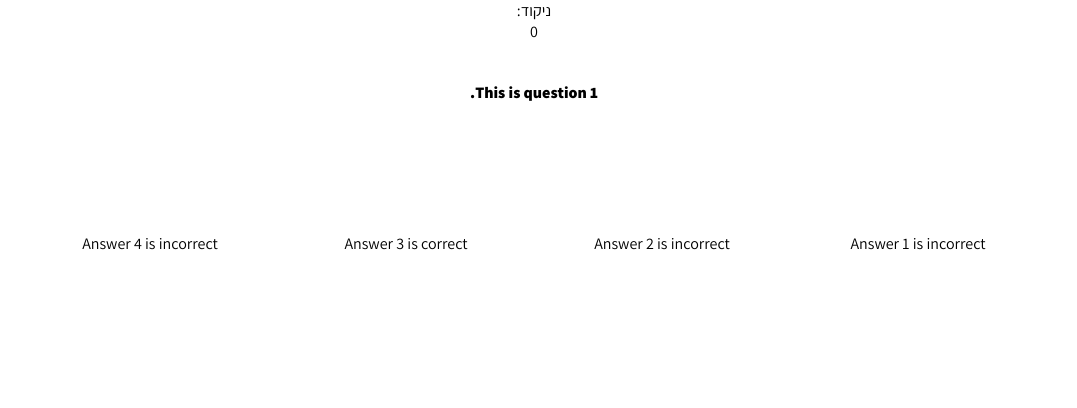
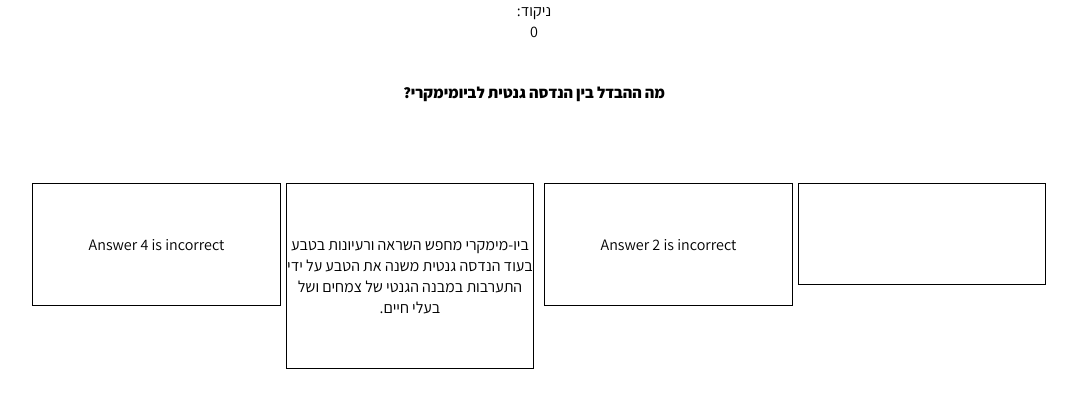
Before and after one commit to jasonlipo/BiomimicryTriviaGame, a plain HTML site: page index.html in a window 1280 px wide. Shown: the whole page, without its empty margins (106-1183 px from the left). Drawn offline with Linux system fonts and the light colour scheme.

Commit message:
First Question

```diff
--- a/client.js
+++ b/client.js
@@ -4,11 +4,11 @@ $(function () {
 	// Below is a list of all the questions and correct/incorrect answers in JSON format
 	quiz = new TriviaQuiz($('.wrapper'), [
 		{
-			"question": "This is question 1.",
+			"question": "מה ההבדל בין הנדסה גנטית לביומימקרי?",
 			"answers": [
-				{ "text": "Answer 1 is incorrect", "correct": false },
+				{ "text": "", "correct": false },
 				{ "text": "Answer 2 is incorrect", "correct": false },
-				{ "text": "Answer 3 is correct", "correct": true },
+				{ "text": "ביו-מימקרי מחפש השראה ורעיונות בטבע בעוד הנדסה גנטית משנה את הטבע על ידי התערבות במבנה הגנטי של צמחים ושל בעלי חיים.", "correct": true },
 				{ "text": "Answer 4 is incorrect", "correct": false }
 			]
 		},
--- a/style.css
+++ b/style.css
@@ -6,5 +6,6 @@ body{direction:rtl; font-family: "Hebrew-Regular"; font-size:16px;}
 .wrapper{text-align:center}
 .question{margin-top:40px;margin-bottom:30px;font-family: "Hebrew-Bold";}
 .answers{width:80%;display:inline-block;margin-top:50px}
-.answers div{float:right;padding-bottom:50px;padding-top:50px;width:25%}
+.answers div{float:right;padding-bottom:50px;padding-top:50px;width:24.25%; border:1px solid black;box-sizing: border-box}
 .answers div:hover{background-color:#afeeee}
+.answer-1, .answer-2 {margin: auto 0.5%}
```
